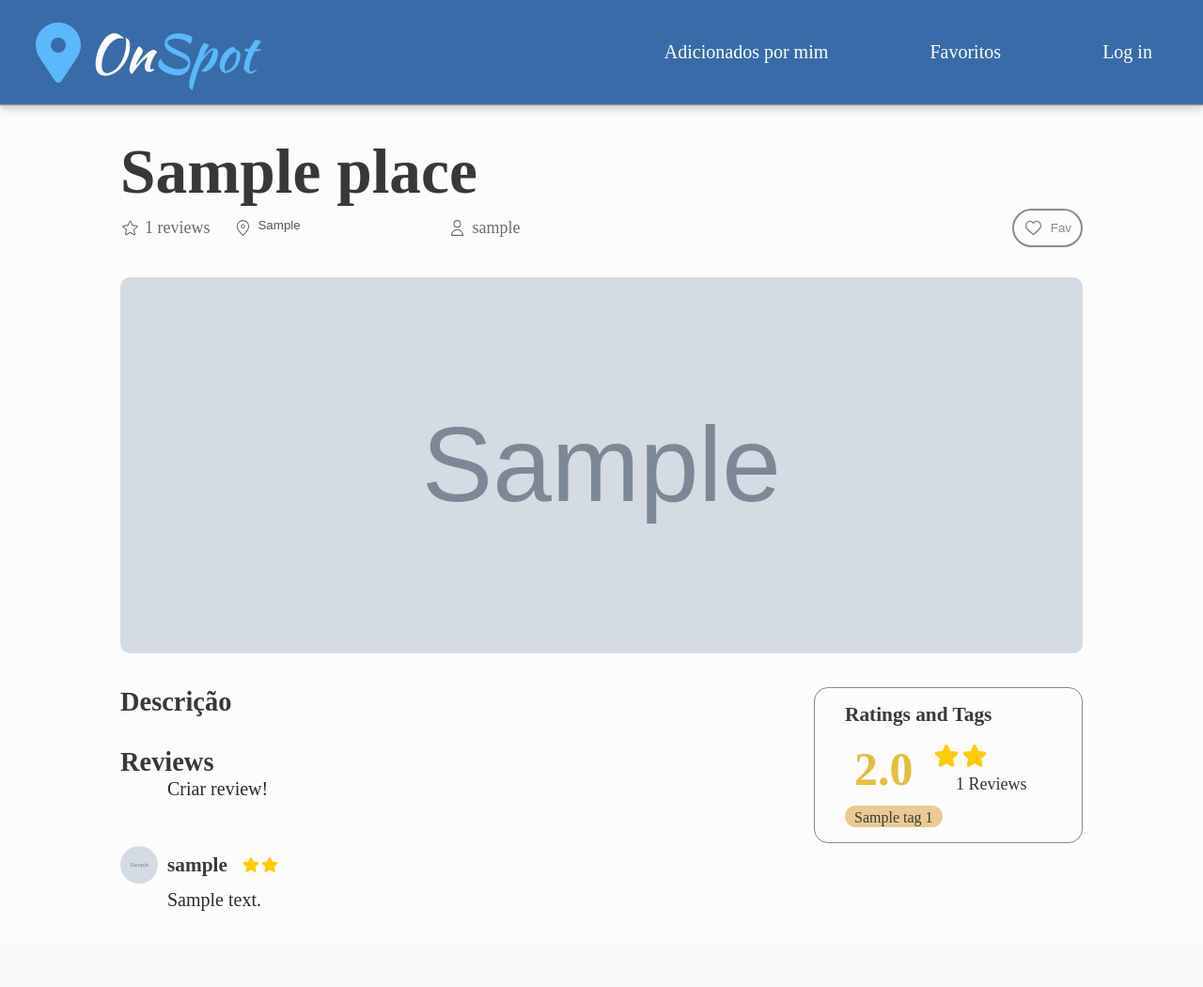
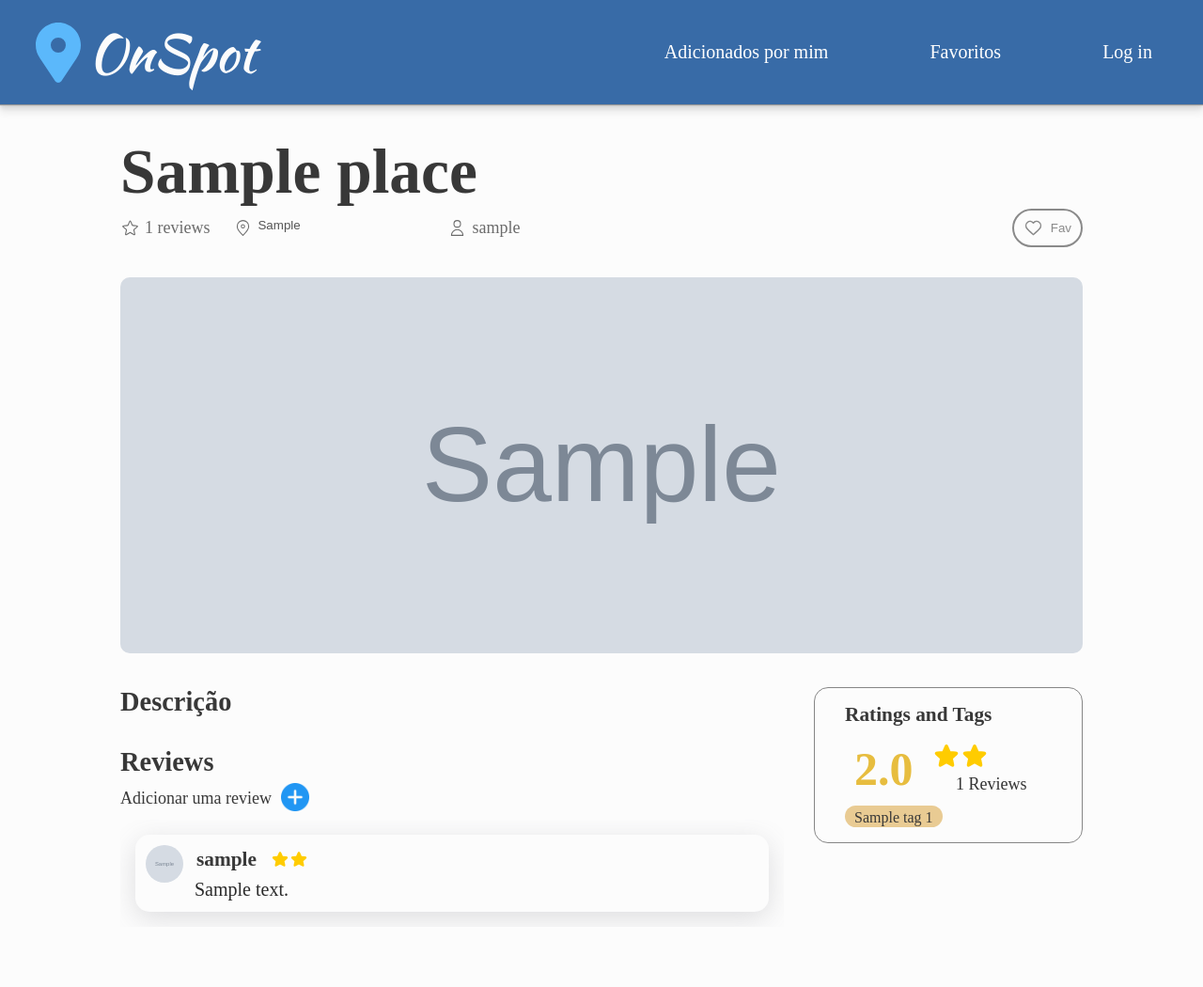
Before and after one commit to AlexandreMilharado/ProjetoDIAM, a Django app: page /1/detalhe in a window 1280 px wide. Shown: the whole page at 94% size. Before the commit the page ends 969 px from the top, so only its background shows below. Run offline with Django 5.2, Linux system fonts and the light colour scheme; tables that the repository leaves empty hold one stand-in row (values such as "Sample post"); grey boxes marked "Sample" are stand-in pictures; some web fonts are replaced.

Commit message:
CSS to Comments

```diff
--- a/backend/website/static/css/styles.css
+++ b/backend/website/static/css/styles.css
@@ -108,9 +108,8 @@ header {
     rgba(0, 0, 0, 0.07) 0px 8px 8px;
   border-bottom: 1px solid #969696;
   padding: 0 0 0 2%;
-}
 
-header .logo {
+  &>.logo {
     font-family: "Kaushan Script";
     height: 100%;
     width: 40%;
@@ -121,20 +120,14 @@ header .logo {
     align-items: center;
     font-size: 55px;
     cursor: pointer;
+
+    &>span {
+      color: var(--detail-color);
+      cursor: pointer;
+    }
   }
 
-header .logo span {
-  color: var(--detail-color);
-  cursor: pointer;
-
-}
-
-header svg {
-  color: var(--detail-color);
-  height: 4rem;
-}
-
-header nav {
+  &>nav {
     display: flex;
     height: 100%;
     align-items: center;
@@ -142,14 +135,12 @@ header nav {
     width: 100%;
 
     &>* {
-
       display: flex;
       justify-content: space-around;
       flex-grow: 1;
     }
-}
 
-header nav a {
+    &>a {
       cursor: pointer;
       color: white;
       text-decoration: none;
@@ -160,13 +151,19 @@ header nav a {
       display: flex;
       align-items: center;
       text-align: center;
-}
 
-header nav a:hover {
+      &:hover {
         color: var(--text-primary);
         background-color: var(--primarybg-color);
       }
+    }
+  }
+}
 
+header svg {
+  color: var(--detail-color);
+  height: 4rem;
+}
 
 .footer {
   margin-top: 25rem;
@@ -180,7 +177,6 @@ header nav a:hover {
   align-items: center;
   flex-direction: column;
 }
-
 
 .footer p {
   color: #fff;
@@ -246,8 +242,6 @@ header nav a:hover {
     background-positon-x: 0px;
   }
 }
-
-
 
 .place-card {
   position: relative;
@@ -1006,7 +1000,7 @@ header nav a:hover {
 
 .place-detail {
   width: 100%;
-  height: 100%;
+  height: max-content;
   padding: 2rem 10%;
 }
 
@@ -1111,6 +1105,30 @@ header nav a:hover {
   aspect-ratio: 4/3;
 }
 
+.add-review {
+  display: flex;
+  align-items: center;
+  width: 30%;
+  min-height: 45px;
+
+  &>label {
+    font-size: large;
+    font-weight: 500;
+  }
+
+  &>a img {
+    margin: 0;
+    margin-left: 10px;
+    width: 30px;
+    height: 30px;
+
+    &:hover {
+      width: 35px;
+      height: 35px;
+    }
+  }
+}
+
 .place-detail-info-container {
   margin: 2rem 0;
   display: flex;
@@ -1133,8 +1151,22 @@ header nav a:hover {
     & ul {
       overflow-y: auto;
 
+
       & li {
-        margin: 1rem 0;
+        margin: 1rem 1rem;
+        padding: 1px;
+        box-shadow: rgba(100, 100, 111, 0.2) 0px 7px 29px 0px;
+        border-radius: 15px;
+
+        &>p {
+          margin: 0;
+          margin-left: 12px;
+          padding-bottom: 10px;
+        }
+
+        &:hover {
+          background-color: rgb(245, 245, 245);
+        }
       }
 
       & figure {
@@ -1143,10 +1175,13 @@ header nav a:hover {
         align-items: center;
         height: var(--profile);
         gap: 10px;
-        margin-bottom: 5px;
+        margin-top: 5px;
+        margin-left: 5px;
 
         & img {
-          margin: 0;
+          margin-top: 10px;
+          margin-right: 4px;
+          margin-left: 5px;
           width: var(--profile);
           height: 100%;
           border-radius: 100%;
--- a/backend/website/templates/website/detalhe.html
+++ b/backend/website/templates/website/detalhe.html
@@ -65,7 +65,14 @@
         <p id="description-place"class="remove-input-default place-detail-description" name="description" value="{{ place.description }}" disabled></p>
 
         <h4>Reviews</h4>
-        <a href="{% url 'website:criarReview' place.id %}" ><p>Criar review!</p></a>
+        <section class="add-review">
+            <label>
+                Adicionar uma review
+            </label>
+            <a href="{% url 'website:criarReview' place.id %}" >
+                <img src="{% static 'images/plus.png'%}">
+            </a>
+        </section>
         <ul class="reviews">
             {% for review in reviews %}
             <li>
```
Also changed, not shown: backend/website/static/images/plus.png (added). Lines whose indentation alone changed are shown as unchanged.
